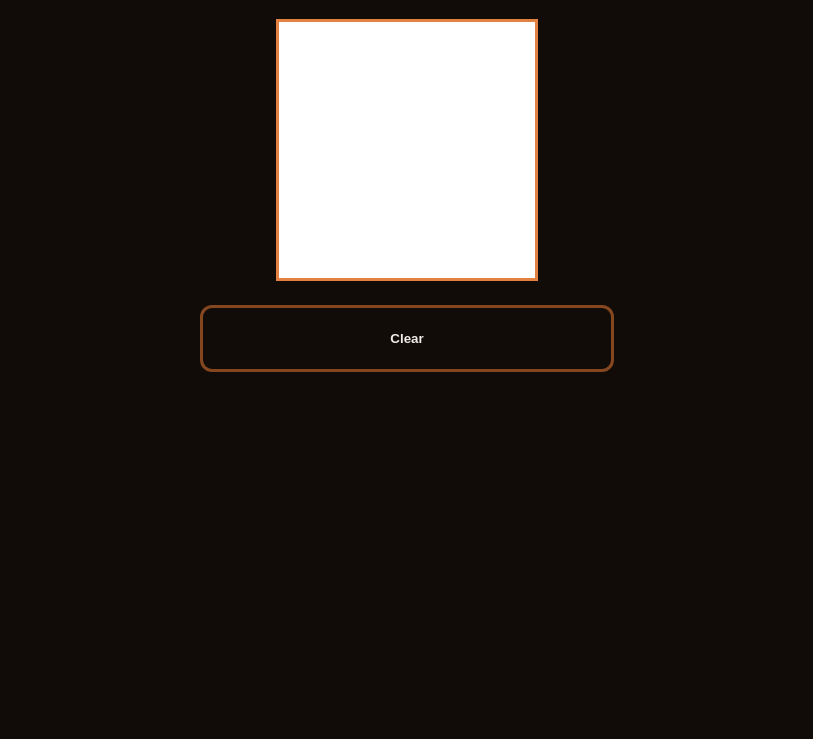
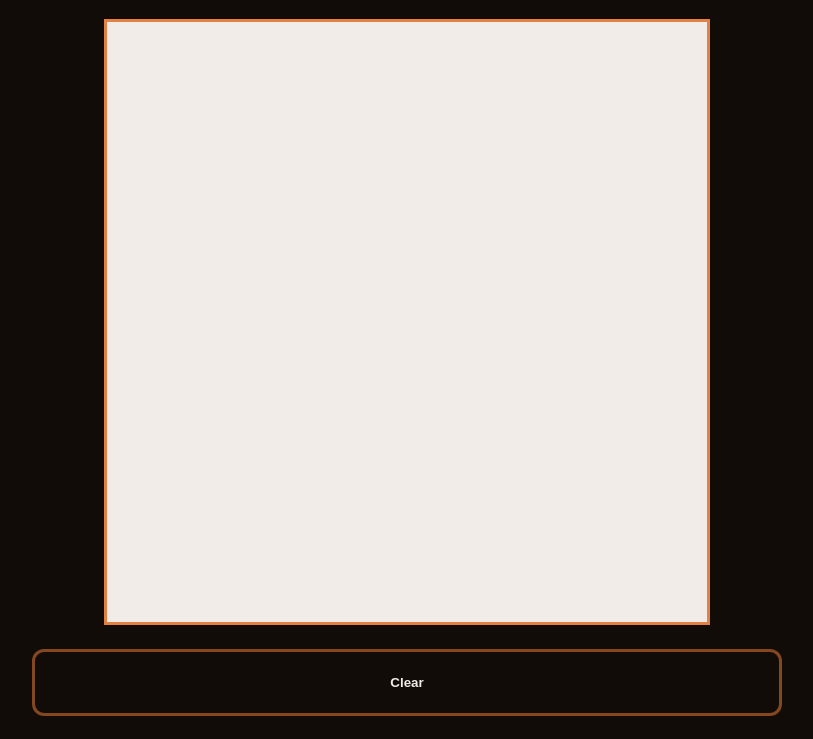
Before and after one commit to BantAlex/odin-etch, a plain HTML site: page index.html in a window 1280 px wide. Shown: the part 61-800 px from the top of the page, without its empty margins (233-1046 px from the left). Drawn offline with Linux system fonts and the light colour scheme.

Commit message:
Make the grid function with default values

```diff
--- a/script.js
+++ b/script.js
@@ -1,25 +1,20 @@
 //DOM selectors and variables
 const board = document.querySelector('.board');
 const clearButton = document.querySelector('.clear-button');
-const optionsWindow = document.querySelector('.options')
-
-let boardSize = 256; // Default Value for 16x16
-let squareSize = 16; //Default value for 16x16
-let squareAmount = boardSize / squareSize; // Default Value for 16x16
-
-board.style.width = `${boardSize}px`;
-board.style.height = `${boardSize}px`;
-optionsWindow.style.width = `${boardSize * 1.5}px`;
+const optionsWindow = document.querySelector('.options');
+//Board and square values
+let squaresPerSide = 16; // The dafult value for the 16x16 resolution
+let squareSize = 600 / squaresPerSide; // 600 => Board height/width
 
 
-function createDeafultGrid(){
-    for (let i = 0; i < (squareSize * squareSize); i++){
+function createGrid(squareAmount){
+    for (let i = 0; i < squareAmount*squareAmount; i++){
         const square = document.createElement('div');
-        square.style.backgroundColor = 'white';
+        square.style.backgroundColor = 'var(--text)';
         square.style.width = `${squareSize}px`;
         square.style.height= `${squareSize}px`;
         board.appendChild(square);
     }
 }
-
-createDeafultGrid();
+//Default Board
+createGrid(squaresPerSide);
--- a/styles.css
+++ b/styles.css
@@ -39,6 +39,8 @@ h1{
     display: flex;
     flex-wrap: wrap;
     border: solid 3px var(--accent);
+    width: 600px;
+    height: 600px;
 }
 
 .options{
@@ -46,6 +48,7 @@ h1{
     border-radius: 12px;
     margin-bottom: 20px;
     padding: 12px;
+    width: 720px;
 }
 
 .clear-button{
@@ -63,7 +66,6 @@ h1{
     color: var(--accent);
 }
 
-.square{
-    height: 16px;
-    width: 16px;
-}
+/* .square{
+
+} */
```
